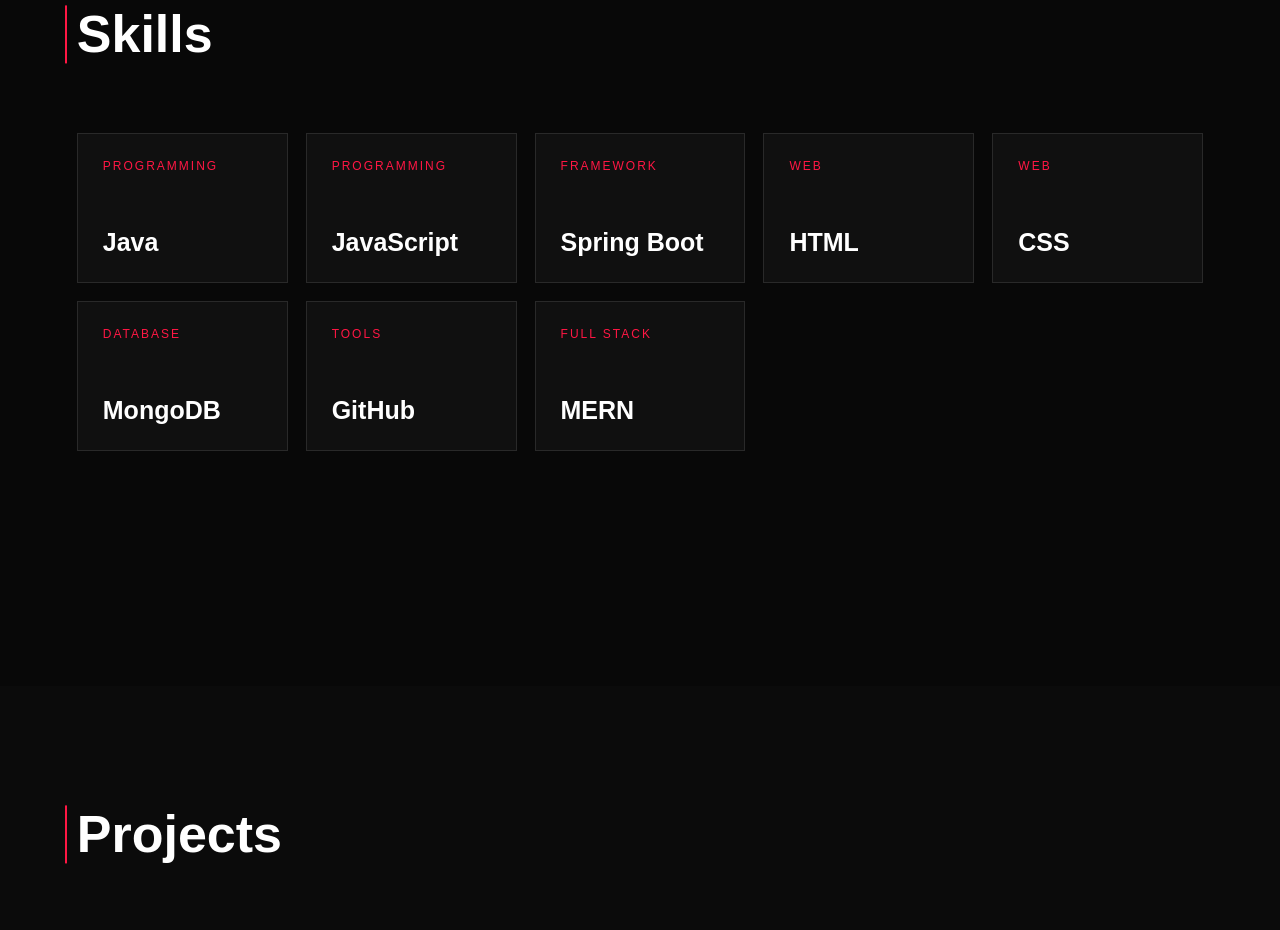
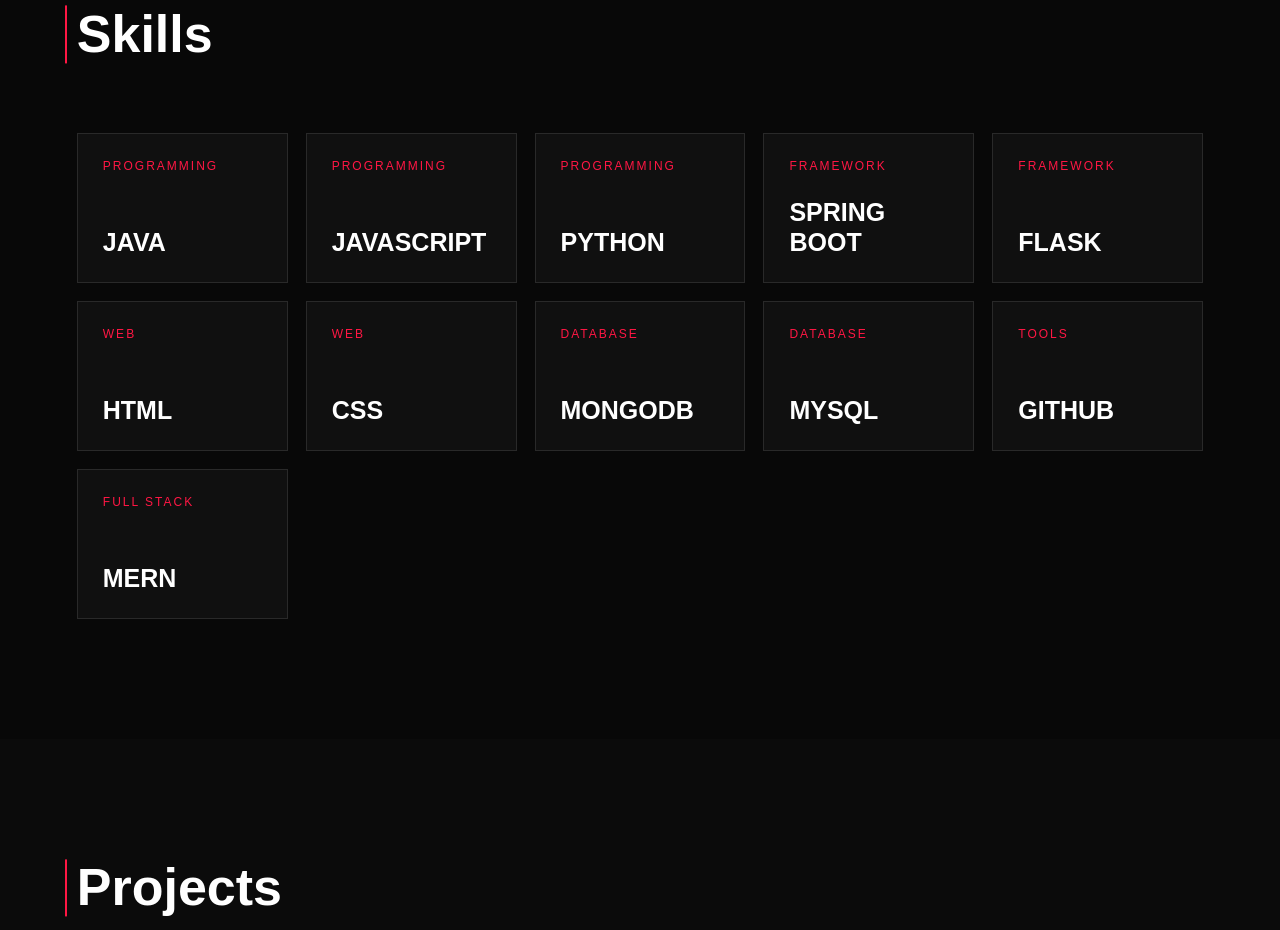
Before and after one commit to srisanjay22it53/sanjay-portfolio, a React (Vite) app: page / in a window 1280 px wide. Shown: the part 1680-2610 px from the top of the page. Built offline with nearby package versions, Linux system fonts and the light colour scheme.

Commit message:
Update portfolio skills

```diff
--- a/src/App.css
+++ b/src/App.css
@@ -620,6 +620,8 @@
   line-height: 1.2;
 
   color: #ffffff;
+
+  text-transform: uppercase;
 }
 
 
--- a/src/components/Skills.jsx
+++ b/src/components/Skills.jsx
@@ -2,10 +2,13 @@
   const skills = [
     { name: "Java", category: "Programming" },
     { name: "JavaScript", category: "Programming" },
+    { name: "Python", category: "Programming" },
     { name: "Spring Boot", category: "Framework" },
+    { name: "Flask", category: "Framework" },
     { name: "HTML", category: "Web" },
     { name: "CSS", category: "Web" },
     { name: "MongoDB", category: "Database" },
+    { name: "MySQL", category: "Database" },
     { name: "GitHub", category: "Tools" },
     { name: "MERN", category: "Full Stack" }
   ];
```
